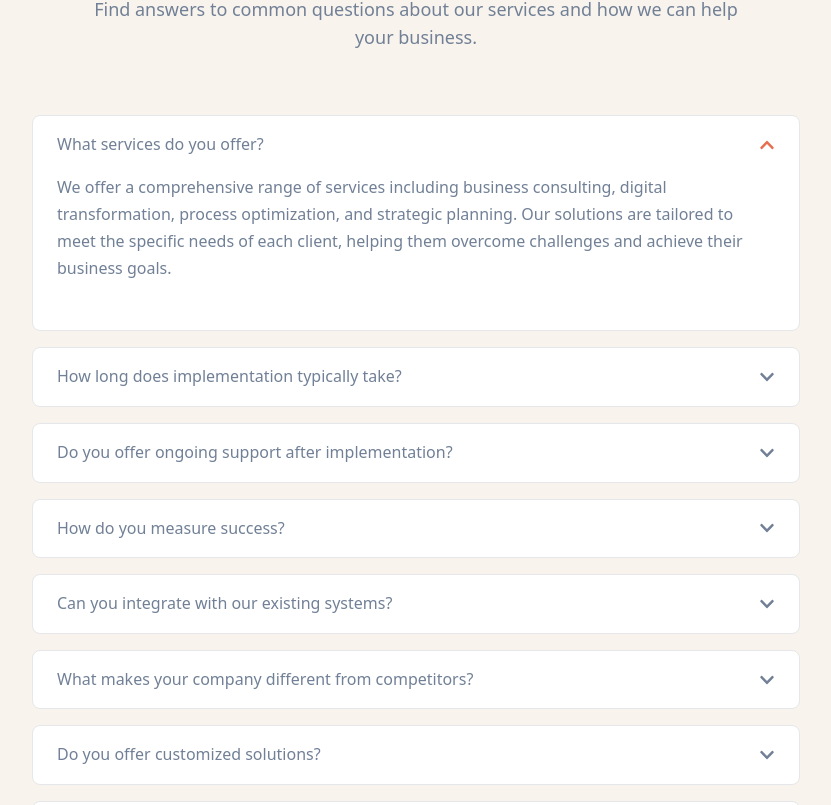
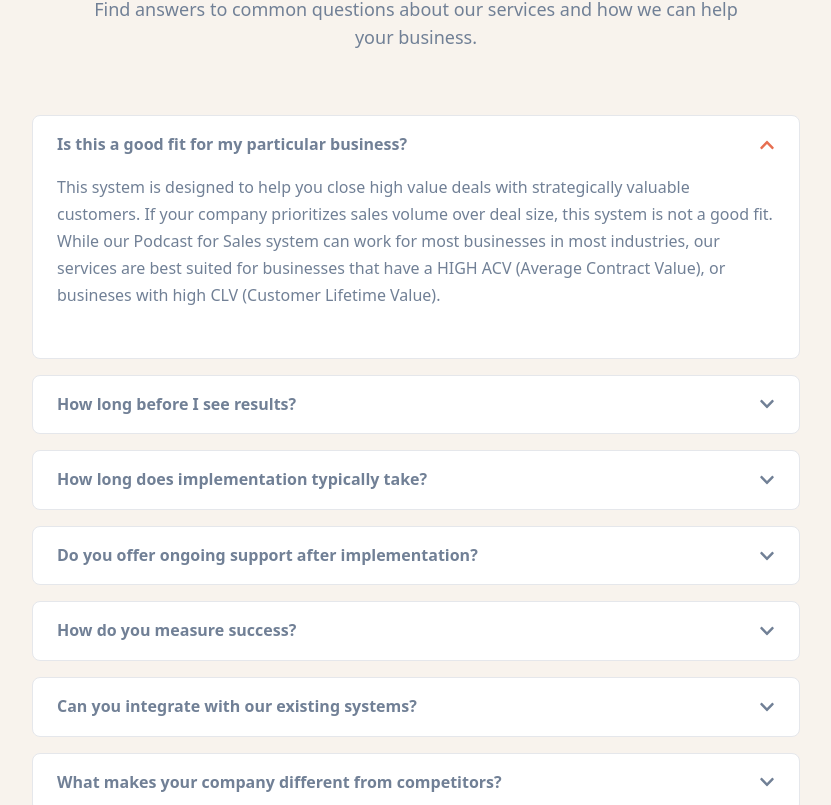
Before and after one commit to ZootNaps/website, a Next.js app: page / in a window 1280 px wide. Shown: the part 4455-5260 px from the top of the page, without its empty margins (224-1055 px from the left). Built offline with nearby package versions, Linux system fonts and the light colour scheme.

Commit message:
copy updates for FAQ

```diff
--- a/src/components/home/FaqSection.tsx
+++ b/src/components/home/FaqSection.tsx
@@ -12,8 +12,12 @@ const FaqSection = () => {
 
   const faqItems = [
     {
-      question: 'What services do you offer?',
-      answer: 'We offer a comprehensive range of services including business consulting, digital transformation, process optimization, and strategic planning. Our solutions are tailored to meet the specific needs of each client, helping them overcome challenges and achieve their business goals.'
+      question: "Is this a good fit for my particular business?",
+      answer: "This system is designed to help you close high value deals with strategically valuable customers. If your company prioritizes sales volume over deal size, this system is not a good fit. While our Podcast for Sales system can work for most businesses in most industries, our services are best suited for businesses that have a HIGH ACV (Average Contract Value), or busineses with high CLV (Customer Lifetime Value). "
+    },
+    {
+      question: 'How long before I see results?',
+      answer: 'Implementation typically takes 2-4 weeks, during which generally takes '
     },
     {
       question: 'How long does implementation typically take?',
@@ -65,7 +69,7 @@ const FaqSection = () => {
                 onClick={() => toggleFaq(index)}
                 className="w-full px-6 py-4 text-left font-medium flex justify-between items-center focus:outline-none"
               >
-                <span>{item.question}</span>
+                <span className="font-bold">{item.question}</span>
                 {activeIndex === index ? (
                   <FaChevronUp className="text-secondary" />
                 ) : (
```
